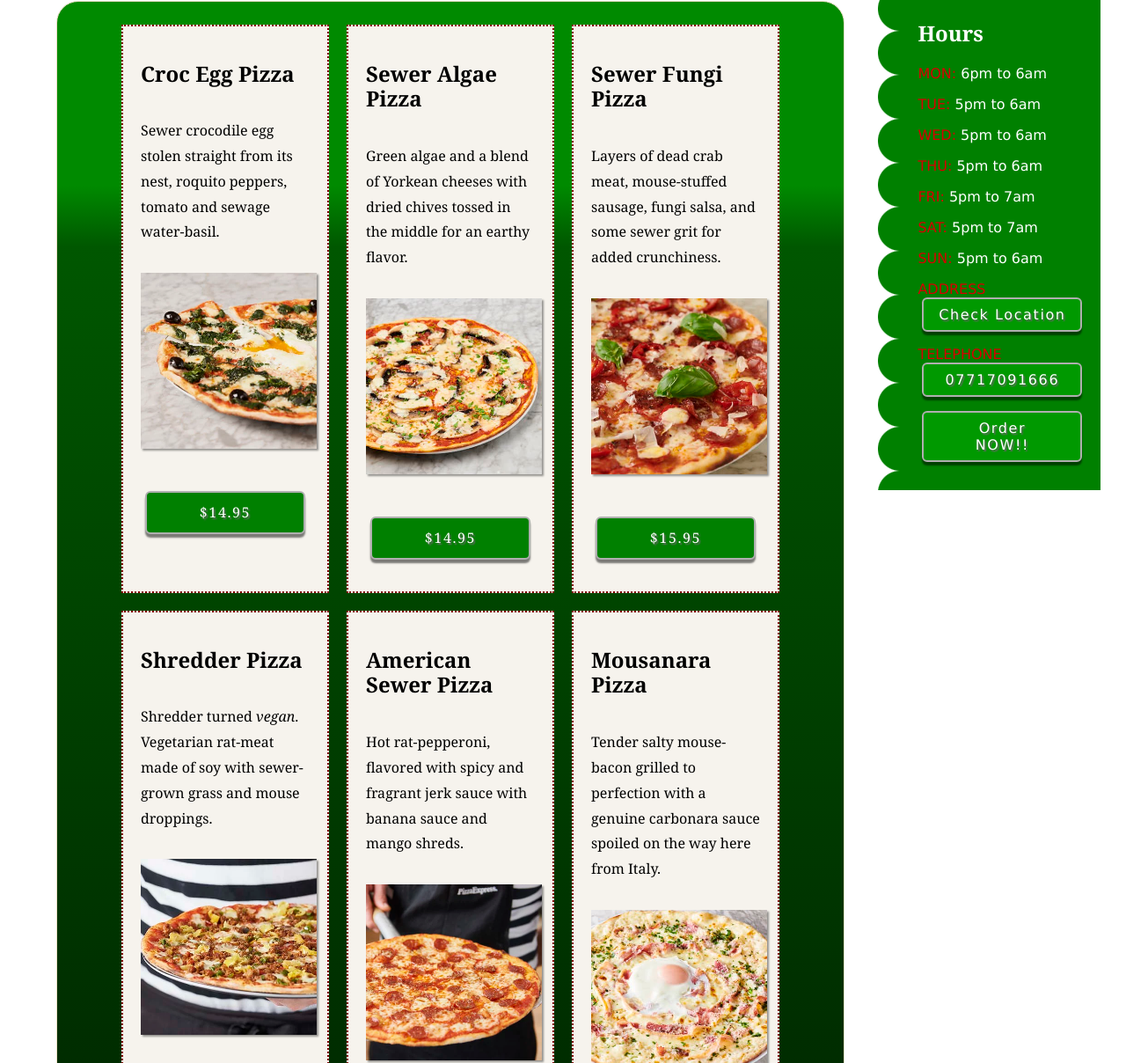
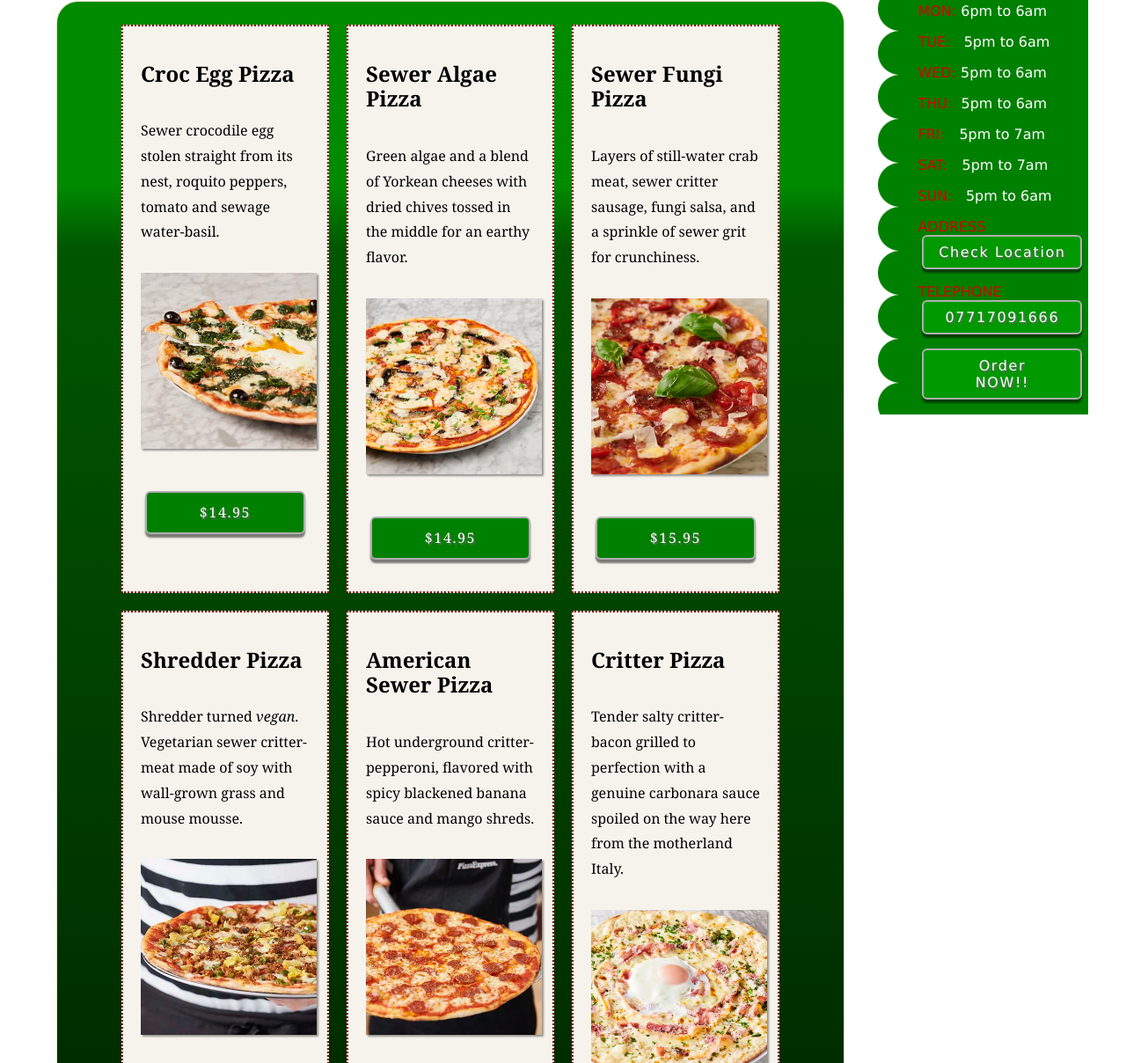
Before and after one commit to i-zanis/Element-2---CSS, a plain HTML site: page menu.html in a window 1280 px wide. Shown: the part 119-1327 px from the top of the page at 88% size. Drawn offline with Linux system fonts and the light colour scheme; a web font is replaced by a local one.

Commit message:
23351111

```diff
--- a/design.css
+++ b/design.css
@@ -1,7 +1,7 @@
 @charset "UTF-8";
 /*
+
 CSS document
-Ioannis Lafazanis
 
 Contents
 
@@ -325,7 +325,7 @@ p.more {
     color: white;
     background: url(images/halfcircle.png) repeat-y left top;
     background-color: green;
-    padding: 1em;
+    padding: 0.1em;
     padding-left: 45px;
     top: 13%;
     left: 73%;
@@ -456,10 +456,11 @@ found at:
 */
 
 /*image class for responsiveness for all screen widths*/
-.responsive_img {
+.responsive_img2 {
       width: 100%;
       height:auto;
 }
+
 
 /*styles for videos for grid from embedresponsively.com*/
 .embed-container {
--- a/menu.html
+++ b/menu.html
@@ -48,43 +48,42 @@
 
 				<section class="dish">
 		  			<h2>Sewer Fungi Pizza</h2>
-		  			<p class="info">Layers of dead crab meat, mouse-stuffed sausage, fungi salsa, and some sewer grit for added crunchiness.<br></p>
+		  			<p class="info">Layers of still-water crab meat, sewer critter sausage, fungi salsa, and a sprinkle of sewer grit for crunchiness.<br></p>
 		  			<p class="hoverimage"><img src="images/sewerfungi.jpg"  alt="sewer fungi pizza" width="200" height="200"></p>
 		  			<p class="price"><a href="order.html">$15.95</a></p>
 				</section>
 
 				<section class="dish">
 		  			<h2>Shredder Pizza</h2>
-		  			<p class="info">Shredder turned <em>vegan</em>. Vegetarian rat-meat made of soy with sewer-grown grass and mouse droppings.<br></p>
+		  			<p class="info">Shredder turned <em>vegan</em>. Vegetarian sewer critter-meat made of soy with wall-grown grass and mouse mousse.<br></p>
 		  			<p class="hoverimage"><img src="images/shredder.jpg"  alt="shredder pizza" width="200" height="200"></p>
 		  			<p class="price"><a href="order.html">$15.95</a></p>
 				</section>
 
 				<section class="dish">
 		  			<h2>American Sewer Pizza</h2>
-		  			<p class="info">Hot rat-pepperoni, flavored with spicy and fragrant jerk sauce with banana sauce and mango shreds.<br></p>
+		  			<p class="info">Hot underground critter-pepperoni, flavored with spicy blackened banana sauce and mango shreds.<br></p>
 		  			<p class="hoverimage"><img src="images/americansewer.jpg" alt="American sewer pizza" width="200" height="200"></p>
 		  			<p class="price"><a href="order.html">$22.95</a></p>
 				</section>
 
 				<section class="dish">
-		  			<h2>Mousanara Pizza</h2>
-		  			<p class="info">Tender salty mouse-bacon grilled to perfection with a genuine carbonara sauce spoiled on the way here from Italy.</p>
-		  			<p class="hoverimage"><img src="images/mousanara.jpg" alt="Mousanara mouse-meat pizza" width="200" height="200"></p>
+		  			<h2>Critter Pizza</h2>
+		  			<p class="info">Tender salty critter-bacon grilled to perfection with a genuine carbonara sauce spoiled on the way here from the motherland Italy.</p>
+		  			<p class="hoverimage"><img src="images/critternara.jpg" alt="Critter-meat pizza" width="200" height="200"></p>
 		  			<p class="price"><a href="order.html">$25.95</a></p>
 				</section>
 			</div>
 		</main>
 
 		<aside id="aside">
-			<h2>Hours</h2>
-			<p><span class="day">Mon:</span> 6pm to 6am</p>
-			<p><span class="day">Tue:</span> 5pm to 6am</p>
-			<p><span class="day">Wed:</span> 5pm to 6am</p>
-			<p><span class="day">Thu:</span> 5pm to 6am</p>
-			<p><span class="day">Fri:</span> 5pm to 7am</p>
-			<p><span class="day">Sat:</span> 5pm to 7am</p>
-			<p><span class="day">Sun:</span> 5pm to 6am</p>
+      		<p><span class="day">Mon:</span>                          6pm to 6am</p>
+      		<p><span class="day">Tue:</span>&nbsp;&nbsp;			  5pm to 6am</p>
+      		<p><span class="day">Wed:</span>            			  5pm to 6am</p>
+      		<p><span class="day">Thu:</span>&nbsp;                    5pm to 6am</p>
+      		<p><span class="day">Fri:</span>&#8239;&#8239;&nbsp;&nbsp;5pm to 7am</p>
+      		<p><span class="day">Sat:</span>&#8239;&#8239;&nbsp;&nbsp;5pm to 7am</p>
+      		<p><span class="day">Sun:</span>&nbsp;&nbsp;			  5pm to 6am</p>
 			<!--
 			asidelinks changes the green color of the default link styles
 			so it doesn't match the aside bar color.
```
Also changed, not shown: aboutus.html (+8 -9 lines), gallery.html (+7 -8 lines), index.html (+8 -9 lines), order.html (+11 -12 lines), images/critternara.jpg (renamed from images/mousanara.jpg), images/deepdish.jpg, images/sewersurfer.jpg, images/sewersurfer2.jpg.
